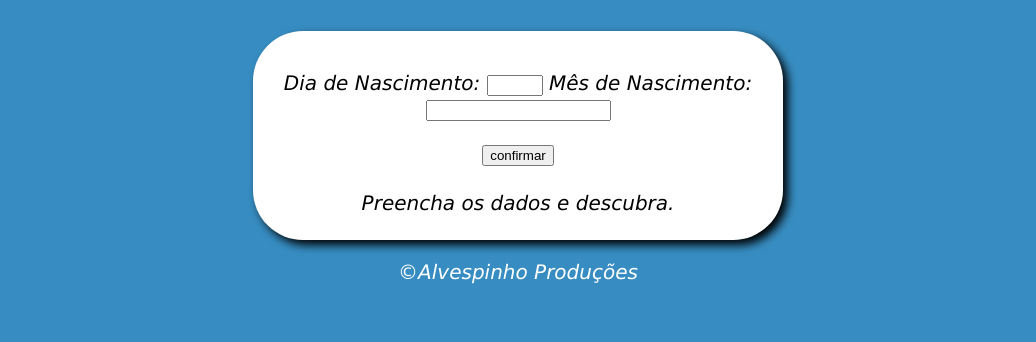
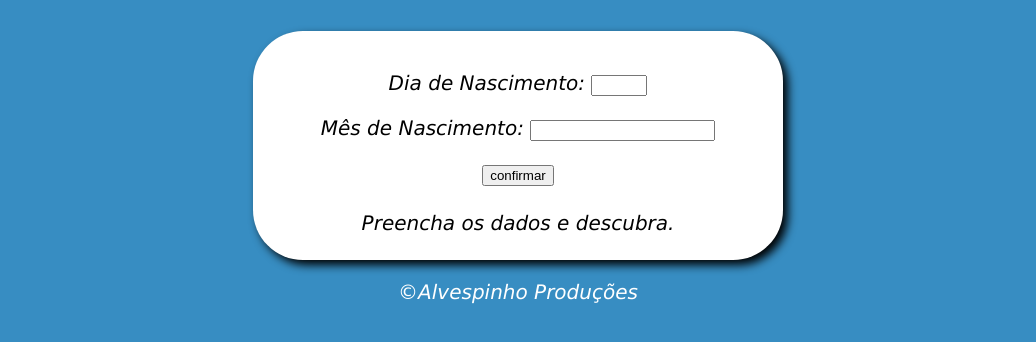
Before and after one commit to alvespinho/infinity, a plain HTML site: page index.html in a window 1280 px wide. Shown: the part 262-604 px from the top of the page, without its empty margins (122-1158 px from the left). Drawn offline with Linux system fonts and the light colour scheme.

Commit message:
Update index.html

```diff
--- a/index.html
+++ b/index.html
@@ -15,12 +15,13 @@
     <section>
         <div>
             <p>Dia de Nascimento:
-                <input type="number" name="txtdia" id="txtdia" min="1" max="31">
-               Mês de Nascimento:
-                <input type="number" name="txtmes" id="txtmes" min="1900">
+            <input type="number" name="txtdia" id="txtdia" min="1" max="31">
+            </p>
+            <p>Mês de Nascimento:
+            <input type="number" name="txtmes" id="txtmes" min="1900">
             </p>
             <p>
-                <input type="button" value="confirmar" onclick="confirmar()">
+            <input type="button" value="confirmar" onclick="confirmar()">
             </p>
         <div id="res">
             Preencha os dados e descubra.
```
